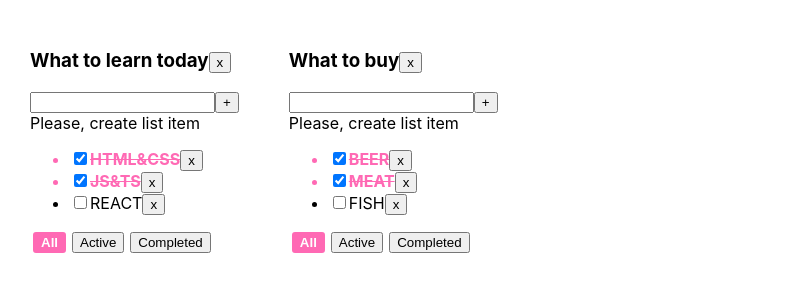
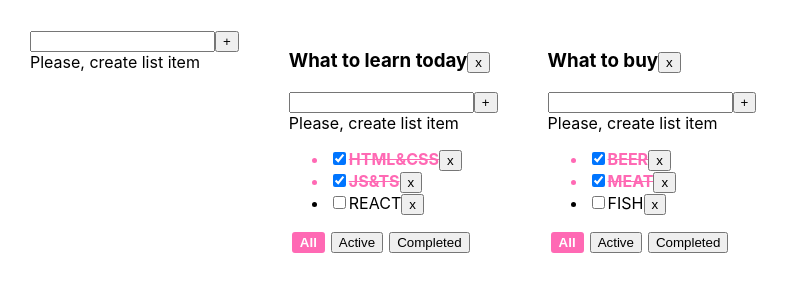
Before and after one commit to OnishchenkoIvan/to-dolist, a React (Create React App) app: page / in a window 1280 px wide. Shown: the top 300 px of the page, without its empty margins (0-789 px from the left). Built offline with nearby package versions, Linux system fonts and the light colour scheme.

Commit message:
06 lesson end

```diff
--- a/src/App.tsx
+++ b/src/App.tsx
@@ -1,7 +1,8 @@
-import React, {useState} from 'react';
-import './App.css';
-import TodoList, {TaskType} from "./TodoList";
-import {v1} from "uuid";
+import React, { useState } from "react";
+import "./App.css";
+import TodoList, { TaskType } from "./TodoList";
+import { v1 } from "uuid";
+import { Input } from "./components/Input";
 // CLI
 // GUI => CRUD
 // C+
@@ -9,100 +10,129 @@ import {v1} from "uuid";
 // U++!
 // D+
 
-export type FilterValuesType = "all" | "active" | "completed"
+export type FilterValuesType = "all" | "active" | "completed";
 type TodoListType = {
-    id: string
-    title: string
-    filter: FilterValuesType
-}
+  id: string;
+  title: string;
+  filter: FilterValuesType;
+};
 type TasksStateType = {
-    [todoListId: string]: Array<TaskType>
-}
+  [todoListId: string]: Array<TaskType>;
+};
 
 function App() {
   //BLL:
-    const todoListId_1 = v1()
-    const todoListId_2 = v1()
+  const todoListId_1 = v1();
+  const todoListId_2 = v1();
 
   const [todoLists, setTodoLists] = useState<Array<TodoListType>>([
-        {id: todoListId_1, title: "What to learn today", filter: "all"},
-        {id: todoListId_2, title: "What to buy", filter: "all"},
-    ])
+    { id: todoListId_1, title: "What to learn today", filter: "all" },
+    { id: todoListId_2, title: "What to buy", filter: "all" },
+  ]);
   const [tasks, setTasks] = useState<TasksStateType>({
     [todoListId_1]: [
-            {id: v1(), title: "HTML&CSS", isDone: true},
-            {id: v1(), title: "JS&TS", isDone: true},
-            {id: v1(), title: "REACT", isDone: false},
+      { id: v1(), title: "HTML&CSS", isDone: true },
+      { id: v1(), title: "JS&TS", isDone: true },
+      { id: v1(), title: "REACT", isDone: false },
     ],
     [todoListId_2]: [
-            {id: v1(), title: "BEER", isDone: true},
-            {id: v1(), title: "MEAT", isDone: true},
-            {id: v1(), title: "FISH", isDone: false},
-        ]
-    })
-
+      { id: v1(), title: "BEER", isDone: true },
+      { id: v1(), title: "MEAT", isDone: true },
+      { id: v1(), title: "FISH", isDone: false },
+    ],
+  });
 
   const removeTask = (taskId: string, todoListId: string) => {
-        // const todoListsTasks = tasks[todoListId]
-        // const updatedTasks = todoListsTasks.filter(t => t.id !== taskId)
-        // const copyTask = {...tasks}
-        // copyTask[todoListId] = updatedTasks
-        // setTasks(copyTask)
-        //
     setTasks({
       ...tasks,
-            [todoListId]: tasks[todoListId].filter(t => t.id !== taskId)
-        })
-    }
+      [todoListId]: tasks[todoListId].filter((t) => t.id !== taskId),
+    });
+  };
 
   const addTask = (title: string, todoListId: string) => {
-        //const newTask: TaskType = {id: v1(), title: title, isDone: false}
-        // const todoListsTasks = tasks[todoListId]
-        // const updatedTasks = [newTask, ...todoListsTasks]
-        // const copyTask = {...tasks}
-        // copyTask[todoListId] = updatedTasks
-        // setTasks(copyTask)
-        //
-        setTasks({...tasks,
-            [todoListId]: [{id: v1(), title: title, isDone: false}, ...tasks[todoListId]]
-        })
-    }
+    setTasks({
+      ...tasks,
+      [todoListId]: [
+        { id: v1(), title: title, isDone: false },
+        ...tasks[todoListId],
+      ],
+    });
+  };
 
-    const changeStatus = (taskId: string, isDone: boolean, todoListId: string) => {
-        // const todoListsTasks = tasks[todoListId]
-        // const updatedTasks = todoListsTasks.map(t => t.id === taskId ? {...t, isDone: isDone} : t)
-        // const copyTask = {...tasks}
-        // copyTask[todoListId] = updatedTasks
-        // setTasks(copyTask)
-        //
-        setTasks({...tasks,
-            [todoListId]: tasks[todoListId].map(t => t.id === taskId ? {...t, isDone: isDone} : t)
-        })
-    }
+  const changeStatus = (
+    taskId: string,
+    isDone: boolean,
+    todoListId: string
+  ) => {
+    setTasks({
+      ...tasks,
+      [todoListId]: tasks[todoListId].map((t) =>
+        t.id === taskId ? { ...t, isDone: isDone } : t
+      ),
+    });
+  };
 
   const changeFilter = (filter: FilterValuesType, todoListId: string) => {
-        setTodoLists(todoLists.map(tl => tl.id === todoListId ? {...tl, filter: filter} : tl))
-    }
+    setTodoLists(
+      todoLists.map((tl) =>
+        tl.id === todoListId ? { ...tl, filter: filter } : tl
+      )
+    );
+  };
 
   const removeTodoList = (todoListId: string) => {
-        setTodoLists(todoLists.filter(tl => tl.id !== todoListId))
-    }
-
+    setTodoLists(todoLists.filter((tl) => tl.id !== todoListId));
+  };
 
   //UI:
-    const getTasksForTodoList = (filter: FilterValuesType, tasks: Array<TaskType>) => {
+  const getTasksForTodoList = (
+    filter: FilterValuesType,
+    tasks: Array<TaskType>
+  ) => {
     switch (filter) {
       case "active":
-                return tasks.filter(t => !t.isDone)
+        return tasks.filter((t) => !t.isDone);
       case "completed":
-                return tasks.filter(t => t.isDone)
+        return tasks.filter((t) => t.isDone);
       default:
-                return tasks
+        return tasks;
     }
-    }
+  };
 
-    const todoListsComponents = todoLists.map(tl => {
-        const tasksForTodoList = getTasksForTodoList(tl.filter, tasks[tl.id])
+  const addTodolist = (newTitle: string) => {
+    const newTodolistId = v1();
+    const newTodolist: TodoListType = {
+      id: newTodolistId,
+      title: newTitle,
+      filter: "all",
+    };
+    setTodoLists([newTodolist, ...todoLists]);
+    setTasks({ ...tasks, [newTodolistId]: [] });
+  };
+
+  const changeTask = (
+    todoListId: string,
+    taskID: string,
+    currentTitle: string
+  ) => {
+    setTasks({
+      ...tasks,
+      [todoListId]: tasks[todoListId].map((el) =>
+        el.id === taskID ? { ...el, title: currentTitle } : el
+      ),
+    });
+  };
+
+  const editTodoList = (todoListId: string, currentTitle: string) => {
+    setTodoLists(
+      todoLists.map((el) =>
+        el.id === todoListId ? { ...el, title: currentTitle } : el
+      )
+    );
+  };
+
+  const todoListsComponents = todoLists.map((tl) => {
+    const tasksForTodoList = getTasksForTodoList(tl.filter, tasks[tl.id]);
     return (
       <TodoList
         key={tl.id}
@@ -115,12 +145,15 @@ function App() {
         addTask={addTask}
         changeStatus={changeStatus}
         removeTodoList={removeTodoList}
+        changeTask={changeTask}
+        editTodoList={editTodoList}
       />
-        )
-    })
+    );
+  });
 
   return (
     <div className="App">
+      <Input callBack={addTodolist} />
       {todoListsComponents}
     </div>
   );
--- a/src/Todolist.tsx
+++ b/src/Todolist.tsx
@@ -1,100 +1,107 @@
-import React, {ChangeEvent, KeyboardEvent, useState} from 'react';
-import {FilterValuesType} from "./App";
+import React, { ChangeEvent, KeyboardEvent, useState } from "react";
+import { FilterValuesType } from "./App";
+import { Input } from "./components/Input";
+import { EditableSpan } from "./components/EditableSpan";
 
 export type TaskType = {
-    id: string
-    title: string
-    isDone: boolean
-}
+  id: string;
+  title: string;
+  isDone: boolean;
+};
 
 type TodoListPropsType = {
-    todoListId: string
-    title: string
-    tasks: Array<TaskType>
-    filter: FilterValuesType
-    removeTask: (taskID: string, todoListId: string) => void
-    changeFilter: (filter: FilterValuesType, todoListId: string) => void
-    addTask: (title: string, todoListId: string) => void
-    changeStatus: (taskID: string, isDone: boolean, todoListId: string) => void
-    removeTodoList: (todoListId: string) => void
-}
+  todoListId: string;
+  title: string;
+  tasks: Array<TaskType>;
+  filter: FilterValuesType;
+  removeTask: (taskID: string, todoListId: string) => void;
+  changeFilter: (filter: FilterValuesType, todoListId: string) => void;
+  addTask: (title: string, todoListId: string) => void;
+  changeStatus: (taskID: string, isDone: boolean, todoListId: string) => void;
+  removeTodoList: (todoListId: string) => void;
+  changeTask: (
+    todoListId: string,
+    taskID: string,
+    currentTitle: string
+  ) => void;
+  editTodoList: (todoListId: string, currentTitle: string) => void;
+};
 
 const TodoList = (props: TodoListPropsType) => {
-    const [title, setTitle] = useState<string>("")
-    const [error, setError] = useState<boolean>(false)
-    let tasksItems: any = <span>Tasks list is empty</span>
+  let tasksItems: any = <span>Tasks list is empty</span>;
+
+  const changeTaskHandler = (taskID: string, currentTitle: string) => {
+    props.changeTask(props.todoListId, taskID, currentTitle);
+  };
+
   if (props.tasks.length) {
-        tasksItems = props.tasks.map(task => {
+    tasksItems = props.tasks.map((task) => {
       return (
         <li key={task.id} className={task.isDone ? "isDone" : ""}>
           <input
-                        onChange={(e) => props.changeStatus(task.id, e.currentTarget.checked, props.todoListId)}
+            onChange={(e) =>
+              props.changeStatus(
+                task.id,
+                e.currentTarget.checked,
+                props.todoListId
+              )
+            }
             type="checkbox"
             checked={task.isDone}
           />
-                    <span>{task.title}</span>
-                    <button onClick={() => props.removeTask(task.id, props.todoListId)}>x</button>
+          <EditableSpan
+            title={task.title}
+            callBack={(newTitle: string) =>
+              changeTaskHandler(task.id, newTitle)
+            }
+          />
+          <button onClick={() => props.removeTask(task.id, props.todoListId)}>
+            x
+          </button>
         </li>
-            )
-        })
+      );
+    });
   }
 
-    const changeTitle = (e: ChangeEvent<HTMLInputElement>) => {
-        if (error) setError(false)
-        setTitle(e.currentTarget.value)
-    }
-    const onKeyDownAddTask = (e: KeyboardEvent<HTMLInputElement>) => {
-        if (e.key === "Enter") addTask()
-    }
-    const addTask = () => {
-        const trimmedTitle = title.trim()
-        if (trimmedTitle) {
-            props.addTask(trimmedTitle, props.todoListId)
-        } else {
-            setError(true)
-        }
+  const handlerCreator = (filter: FilterValuesType, todoListId: string) => {
+    return () => props.changeFilter(filter, todoListId);
+  };
 
-        setTitle("")
-    }
-    const handlerCreator = (filter: FilterValuesType, todoListId: string) => {
-        return () => props.changeFilter(filter, todoListId)
-    }
-    const userMessage =
-        error
-            ? <div style={{color: "hotpink"}}>Title is required!</div>
-            : <div>Please, create list item</div>
+  const addTaskHandler = (trimmedTitle: string) => {
+    props.addTask(trimmedTitle, props.todoListId);
+  };
 
+  const editTodoListHandler = (currentTitle: string) => {
+    props.editTodoList(props.todoListId, currentTitle);
+  };
   return (
     <div>
       <h3>
-                {props.title}
-                <button onClick={()=>props.removeTodoList(props.todoListId)}>x</button>
+        <EditableSpan title={props.title} callBack={editTodoListHandler} />
+        <button onClick={() => props.removeTodoList(props.todoListId)}>
+          x
+        </button>
       </h3>
-            <div>
-                <input
-                    className={error ? "error" : ""}
-                    value={title}
-                    onChange={changeTitle}
-                    onKeyDown={onKeyDownAddTask}
-                />
-                <button onClick={addTask}>+</button>
-                {userMessage}
-            </div>
-            <ul>
-                {tasksItems}
-            </ul>
+      <Input callBack={addTaskHandler} />
+      <ul>{tasksItems}</ul>
       <div>
         <button
           className={props.filter === "all" ? "btn-active btn" : "btn"}
-                    onClick={() => props.changeFilter("all", props.todoListId)}>All
+          onClick={() => props.changeFilter("all", props.todoListId)}
+        >
+          All
         </button>
         <button
           className={props.filter === "active" ? "btn-active btn" : "btn"}
-                    onClick={handlerCreator("active", props.todoListId)}>Active
+          onClick={handlerCreator("active", props.todoListId)}
+        >
+          Active
         </button>
         <button
           className={props.filter === "completed" ? "btn-active btn" : "btn"}
-                    onClick={handlerCreator("completed", props.todoListId)}>Completed
+          onClick={handlerCreator("completed", props.todoListId)}
+        >
+          Completed
         </button>
       </div>
     </div>
--- /dev/null
+++ b/src/components/EditableSpan.tsx
@@ -0,0 +1,34 @@
+import React, { ChangeEvent, useState } from "react";
+type EditableSpanType = {
+  title: string;
+  callBack: (currentTitle: string) => void;
+};
+export const EditableSpan = (props: EditableSpanType) => {
+  const [edit, setEdit] = useState(false);
+  const [currentTitle, setCurrentTitle] = useState<string>(props.title);
+
+  const changeEdit = () => {
+    setEdit(!edit);
+    changeTask();
+  };
+
+  const changeTitle = (e: ChangeEvent<HTMLInputElement>) => {
+    setCurrentTitle(e.currentTarget.value);
+  };
+
+  const changeTask = () => {
+    const trimmedTitle = currentTitle.trim();
+    props.callBack(trimmedTitle);
+  };
+
+  return edit ? (
+    <input
+      value={currentTitle}
+      onBlur={changeEdit}
+      onChange={changeTitle}
+      autoFocus
+    />
+  ) : (
+    <span onDoubleClick={changeEdit}>{props.title}</span>
+  );
+};
--- /dev/null
+++ b/src/components/Input.tsx
@@ -0,0 +1,45 @@
+import React, { ChangeEvent, KeyboardEvent, useState } from "react";
+
+type InputPropsType = {
+  callBack: (trimmedTitle: string) => void;
+};
+
+export const Input = (props: InputPropsType) => {
+  const [title, setTitle] = useState<string>("");
+  const [error, setError] = useState<boolean>(false);
+
+  const changeTitle = (e: ChangeEvent<HTMLInputElement>) => {
+    if (error) setError(false);
+    setTitle(e.currentTarget.value);
+  };
+
+  const addTask = () => {
+    const trimmedTitle = title.trim();
+    if (trimmedTitle) {
+      props.callBack(trimmedTitle);
+    } else {
+      setError(true);
+    }
+  };
+
+  const onKeyDownAddTask = (e: KeyboardEvent<HTMLInputElement>) => {
+    if (e.key === "Enter") addTask();
+  };
+  const userMessage = error ? (
+    <div style={{ color: "hotpink" }}>Title is required!</div>
+  ) : (
+    <div>Please, create list item</div>
+  );
+  return (
+    <div>
+      <input
+        className={error ? "error" : ""}
+        value={title}
+        onChange={changeTitle}
+        onKeyDown={onKeyDownAddTask}
+      />
+      <button onClick={addTask}>+</button>
+      {userMessage}
+    </div>
+  );
+};
```
Lines whose indentation alone changed are shown as unchanged.
